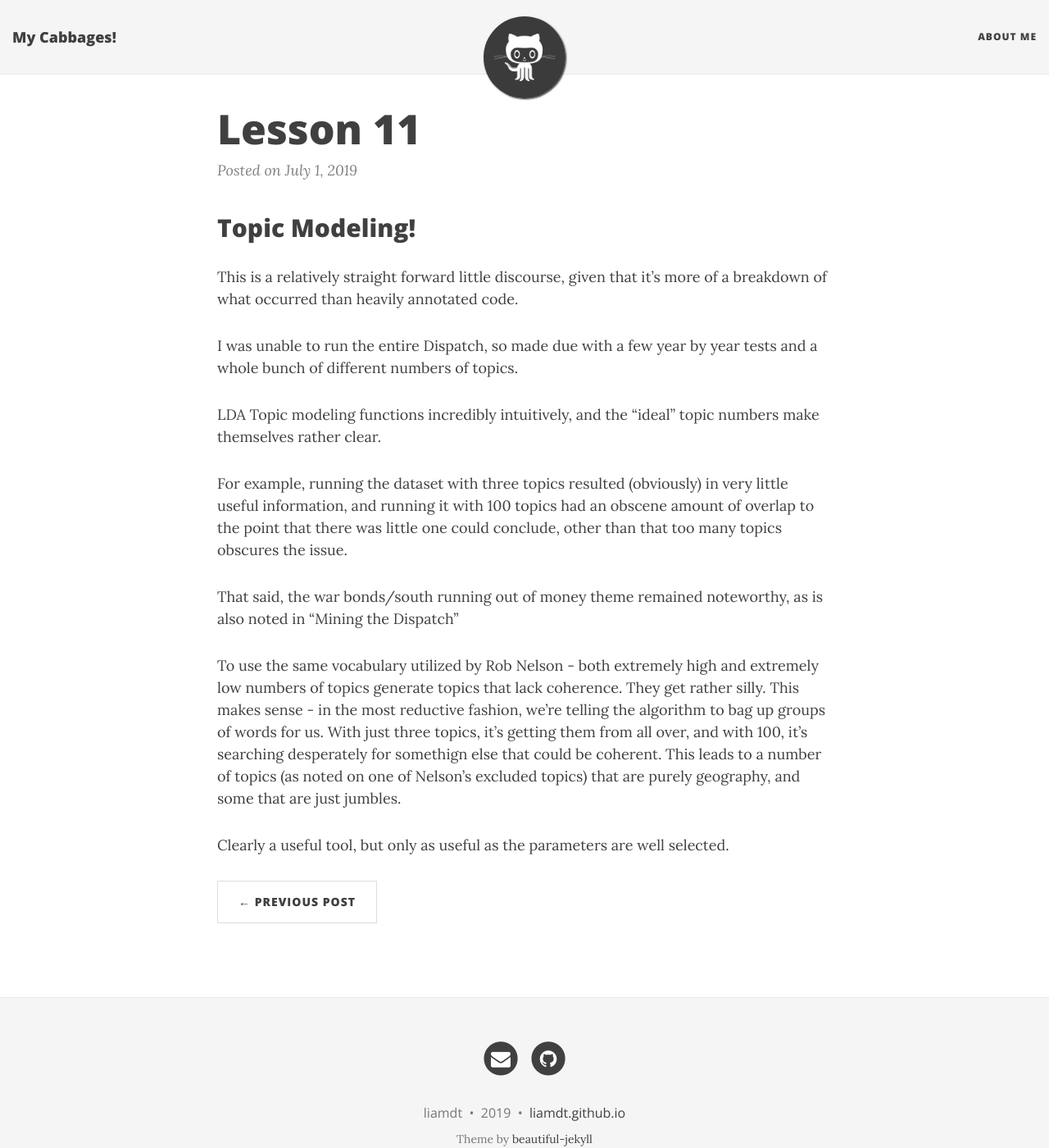
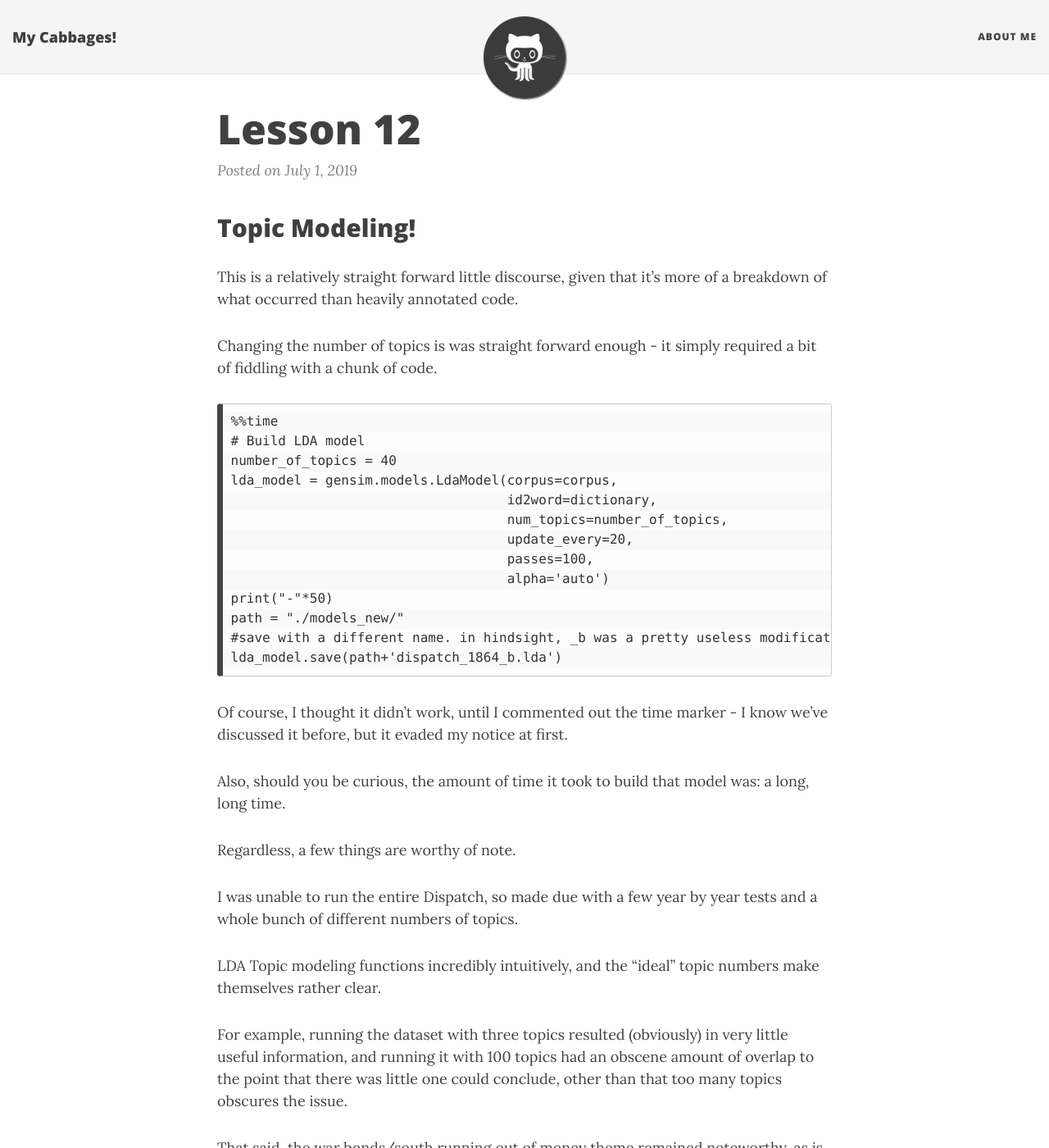
Before and after one commit to liamdt/liamdt.github.io, a Jekyll site: the page built from _posts/2019-07-22-lesson-11.md, in a window 1280 px wide and 1400 px high. Shown: the whole window at 82% size. Built offline with Jekyll 4.4.1, drawn with Linux system fonts in a browser that asks for light colours; nearby versions of some CDN libraries.

Commit message:
Update 2019-07-22-lesson-11.md

```diff
--- a/_posts/2019-07-22-lesson-11.md
+++ b/_posts/2019-07-22-lesson-11.md
@@ -1,12 +1,34 @@
 ---
 layout: post
 published: true
-title: Lesson 11
+title: Lesson 12
 date: '2019-07-01'
 ---
 ## Topic Modeling!
 
 This is a relatively straight forward little discourse, given that it's more of a breakdown of what occurred than heavily annotated code.
+
+Changing the number of topics is was straight forward enough - it simply required a bit of fiddling with a chunk of code.
+
+    %%time
+    # Build LDA model
+    number_of_topics = 40
+    lda_model = gensim.models.LdaModel(corpus=corpus,
+                                       id2word=dictionary,
+                                       num_topics=number_of_topics,
+                                       update_every=20,
+                                       passes=100,
+                                       alpha='auto')
+    print("-"*50)
+    path = "./models_new/"
+    #save with a different name. in hindsight, _b was a pretty useless modification. numbering would have been better.  live and learn.
+    lda_model.save(path+'dispatch_1864_b.lda')
+
+Of course, I thought it didn't work, until I commented out the time marker - I know we've discussed it before, but it evaded my notice at first.
+
+Also, should you be curious, the amount of time it took to build that model was: a long, long time.
+
+Regardless, a few things are worthy of note.
 
 I was unable to run the entire Dispatch, so made due with a few year by year tests and a whole bunch of different numbers of topics.
 
```
